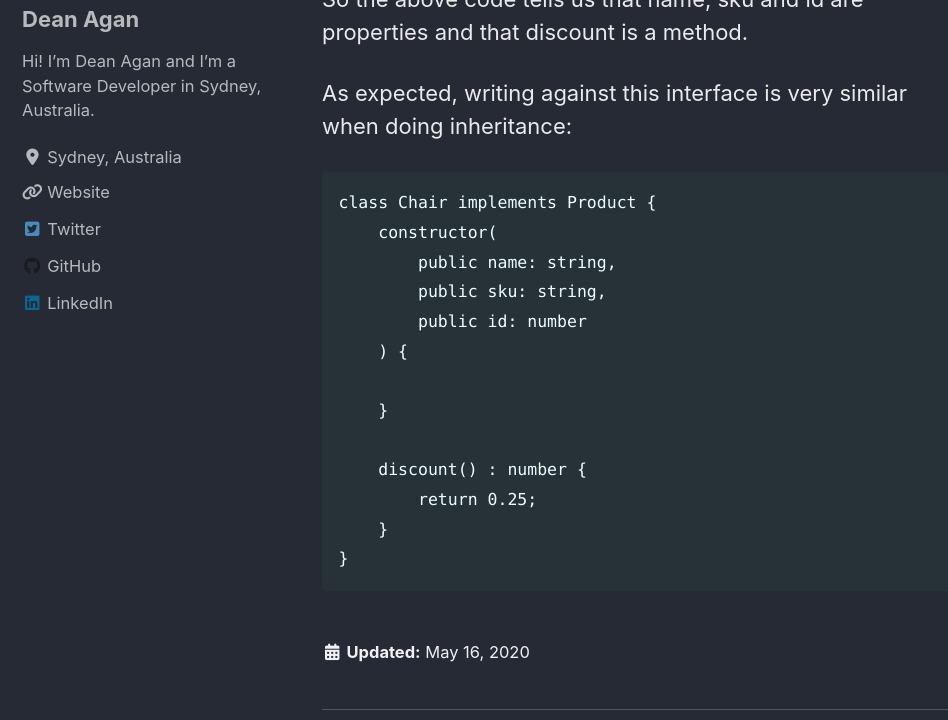
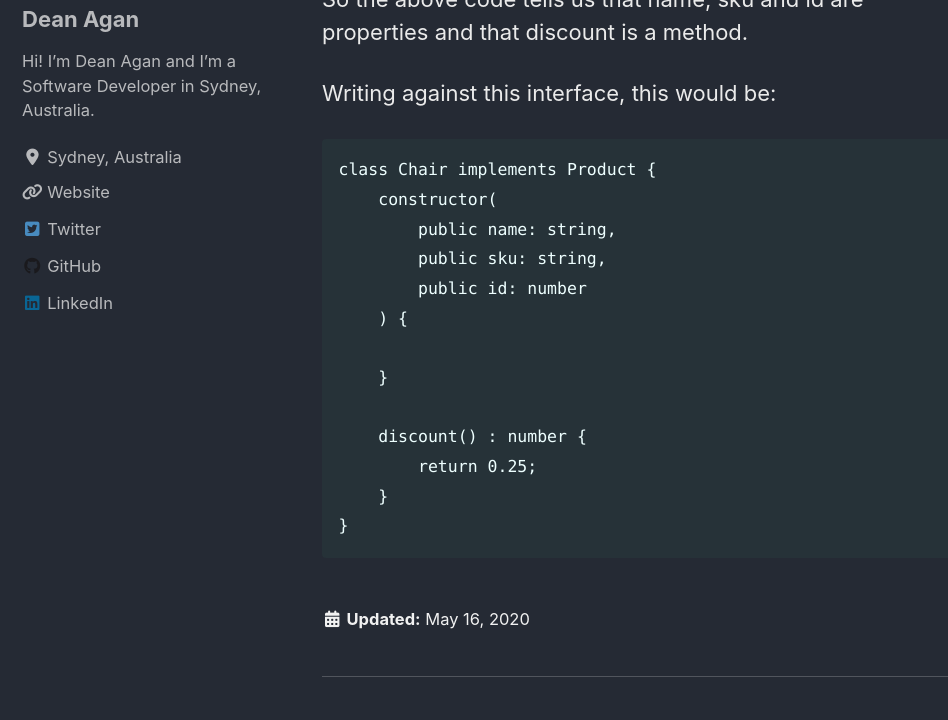
Before and after one commit to deanagan/deanagan.github.io, a Jekyll site: the page built from _posts/2020-05-16-Discovering-Typescript-Part-2.md, in a window 1280 px wide and 900 px high, scrolled down 5373 px, cut to the strip 180-900 px from the top of the window. Shown: the whole strip, without its empty margins (0-948 px from the left). Built offline with Jekyll 4.4.1, drawn with Linux system fonts in a browser that asks for light colours; cached includes are drawn as plain includes; nearby versions of some CDN libraries; some of the changed text lies outside the part shown.

Commit message:
Another slight wording change

````diff
--- a/_posts/2020-05-16-Discovering-Typescript-Part-2.md
+++ b/_posts/2020-05-16-Discovering-Typescript-Part-2.md
@@ -157,7 +157,7 @@ Overriding methods are straightforward. If we need to call a method from the par
 
 So the above code tells us that name, sku and id are properties and that discount is a method.
 
-As expected, writing against this interface is very similar when doing inheritance:
+Writing against this interface, this would be:
 ```
 class Chair implements Product {
     constructor(
````
